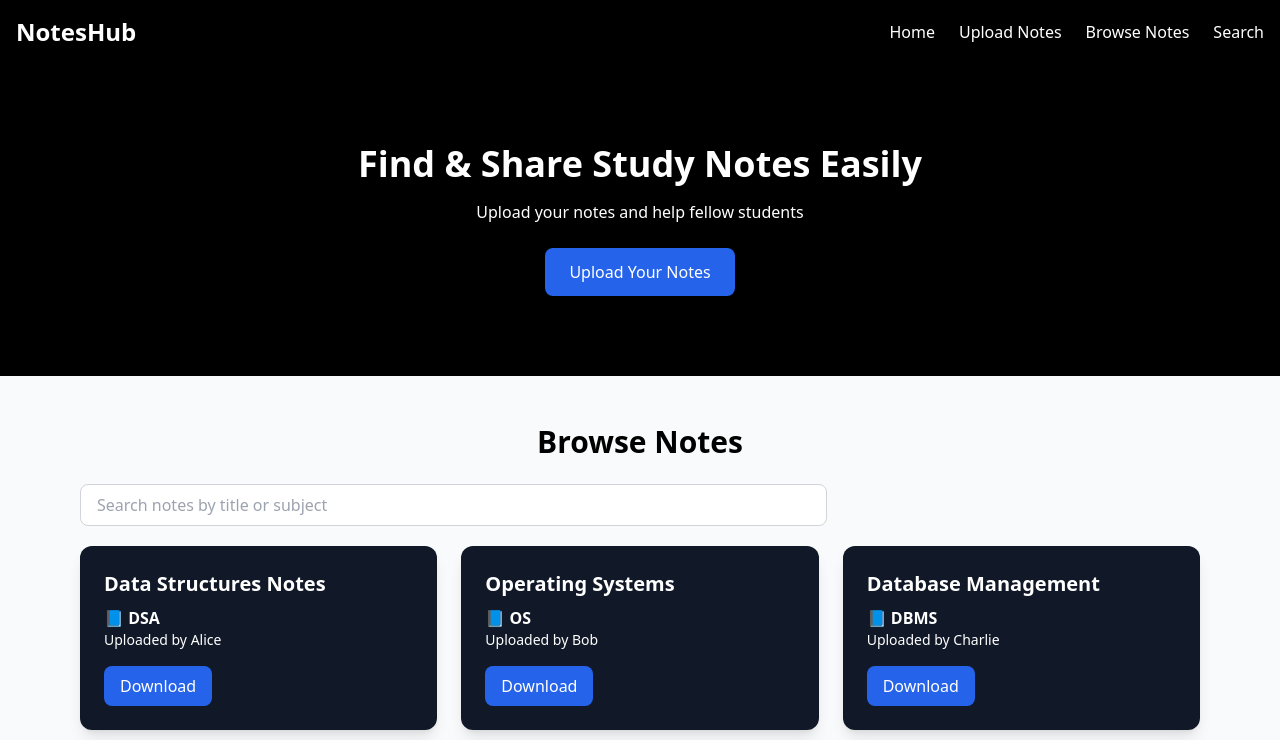
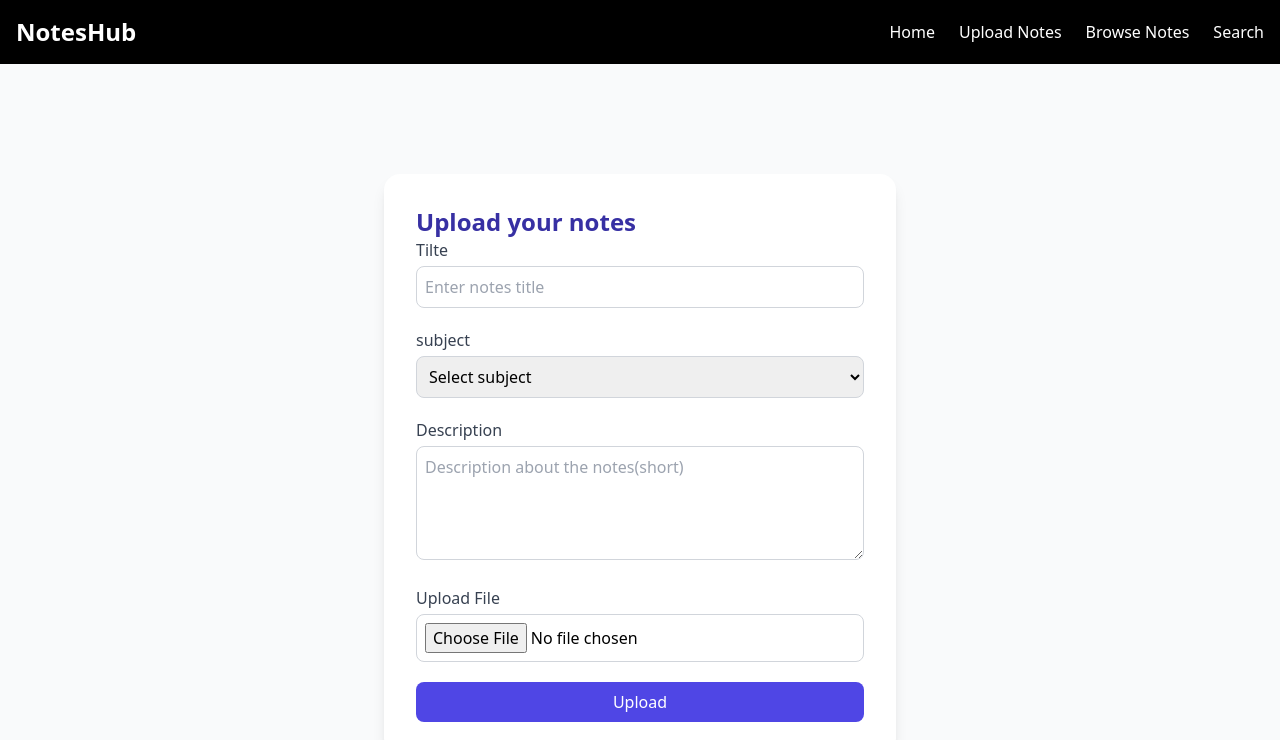
Before and after one commit to lvp2003/NotesHub, a React (Vite) app in the folder noteshub-frontend/: page /uploads in a window 1280 px wide. Shown: the top 740 px of the page. Built offline with nearby package versions, Linux system fonts and the light colour scheme.

Commit message:
added the uploads component , to accept the notes

```diff
--- a/noteshub-frontend/package.json
+++ b/noteshub-frontend/package.json
@@ -11,7 +11,8 @@
   },
   "dependencies": {
     "react": "^19.1.1",
-    "react-dom": "^19.1.1"
+    "react-dom": "^19.1.1",
+    "react-router-dom": "^7.8.2"
   },
   "devDependencies": {
     "@eslint/js": "^9.33.0",
--- a/noteshub-frontend/src/App.jsx
+++ b/noteshub-frontend/src/App.jsx
@@ -1,15 +1,27 @@
 import React from "react";
+import { BrowserRouter as Router, Routes, Route } from "react-router-dom";
 import Navbar from "./components/Navbar";
 import Hero from "./components/Hero";
 import NotesGrid from "./components/NotesGrid";
+import UploadPage from "./components/UploadPage"; // ✅ Adjusted path
 
 const App = () => {
   return (
-    <>
-      <Navbar></Navbar>
-      <Hero></Hero>
-      <NotesGrid></NotesGrid>
-    </>
+    <Router>
+      <Navbar />
+      <Routes>
+        <Route
+          path="/"
+          element={
+            <>
+              <Hero />
+              <NotesGrid />
+            </>
+          }
+        />
+        <Route path="/uploads" element={<UploadPage />} />
+      </Routes>
+    </Router>
   );
 };
 
--- a/noteshub-frontend/src/components/Navbar.jsx
+++ b/noteshub-frontend/src/components/Navbar.jsx
@@ -1,3 +1,5 @@
+import { Link } from "react-router-dom";
+
 export default function Navbar() {
   return (
     <nav className="bg-black p-4 shadow-md">
@@ -5,16 +7,16 @@ export default function Navbar() {
         <h1 className="text-white text-2xl font-bold">NotesHub</h1>
         <ul className="flex space-x-6 text-white">
           <li>
-            <a href="#">Home</a>
+            <Link to="/">Home</Link>
           </li>
           <li>
-            <a href="#">Upload Notes</a>
+            <Link to="/uploads">Upload Notes</Link>
           </li>
           <li>
-            <a href="#">Browse Notes</a>
+            <Link to="#">Browse Notes</Link>
           </li>
           <li>
-            <a href="#">Search</a>
+            <Link to="#">Search</Link>
           </li>
         </ul>
       </div>
--- /dev/null
+++ b/noteshub-frontend/src/components/UploadPage.jsx
@@ -0,0 +1,102 @@
+import React, { useState } from "react";
+
+const UploadPage = () => {
+  const [formdata, setFormdata] = useState({
+    title: "",
+    subject: "",
+    description: "",
+    file: null,
+  });
+  const handleChage = (e) => {
+    const { name, value, files } = e.target;
+    setFormdata({
+      ...formdata,
+      [name]: files ? files[0] : value,
+    });
+  };
+
+  const handleSubmit = (e) => {
+    e.preventDefault();
+    console.log(formdata);
+    alert("Upload submitted! (Backend integration pending 🚀)");
+  };
+
+  return (
+    <div className="flex justify-center items-center min-h-screen bg-gray-50 px-4">
+      <div className="bg-white p-8 rounded-2xl shadow-lg w-full max-w-lg">
+        <h2 className="text-2xl font-bold mb-6text-center text-indigo-800">
+          Upload your notes
+        </h2>
+        <form onSubmit={handleSubmit} className="space-y-5">
+          <div>
+            <label className="block text-gray-700 font-medium mb-1">
+              Tilte
+            </label>
+            <input
+              type="text"
+              name="title"
+              required
+              onChange={handleChage}
+              value={formdata.title}
+              placeholder="Enter notes title"
+              className="w-full border border-gray-300 p-2 rounded-lg focus:ring-2 focus:ring-black outline-none"
+            />
+          </div>
+          <div>
+            <label className="block text-gray-700 font-medium mb-1">
+              subject
+            </label>
+            <select
+              name="subject"
+              value={formdata.subject}
+              required
+              onChange={handleChage}
+              className="w-full border border-gray-300 p-2 rounded-lg focus:ring-2 focus:ring-indigo-500 outline-none"
+            >
+              <option value="">Select subject</option>
+              <option value="math">Math</option>
+              <option value="science">Science</option>
+              <option value="history">History</option>
+              <option value="programming">Programming</option>
+            </select>
+          </div>
+          <div>
+            <label className="block text-gray-700 font-medium mb-1">
+              Description
+            </label>
+            <textarea
+              name="description"
+              value={formdata.description}
+              required
+              onChange={handleChage}
+              placeholder="Description about the notes(short)"
+              className="w-full border border-gray-300 p-2 rounded-lg focus:ring-2 focus:ring-indigo-500 outline-none"
+              rows={4}
+            ></textarea>
+          </div>
+          <div>
+            <label className="block text-gray-700 font-medium mb-1">
+              Upload File
+            </label>
+            <input
+              type="file"
+              name="file"
+              accept="application/pdf"
+              onChange={handleChage}
+              required
+              className="w-full border border-gray-300 p-2 rounded-lg cursor-pointer"
+            />
+          </div>
+          <button
+            type="submit"
+            className="w-full bg-indigo-600 text-white py-2 rounded-lg hover:bg-indigo-700 transition"
+          >
+            Upload
+          </button>
+        </form>
+      </div>
+    </div>
+  );
+};
+
+export default UploadPage;
```
Also changed, not shown: 1 other file (tests, documents, lock files or other folders).
